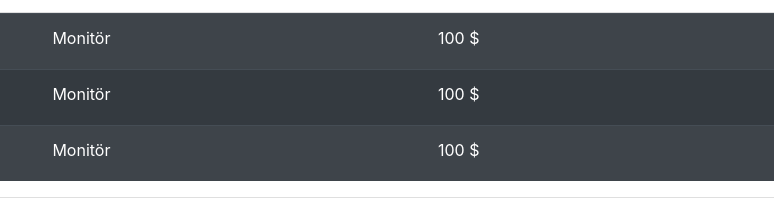
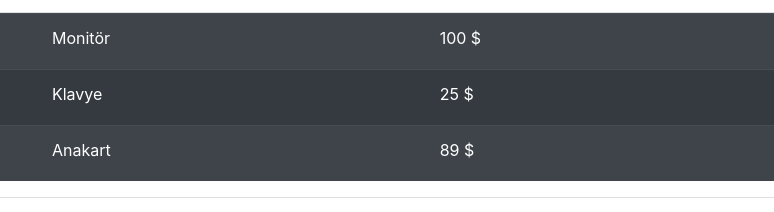
Before and after one commit to nuhcolakkadioglu/jsOemHesaplama, a plain HTML site: page index.html in a window 1280 px wide. Shown: the part 187-399 px from the top of the page, 189-963 px from the left. Drawn offline with nearby package versions, Linux system fonts and the light colour scheme.

Commit message:
modüllerin oluşturulması

```diff
--- a/app.js
+++ b/app.js
@@ -0,0 +1,32 @@
+//Storage Controller
+const StorageController = (function(){
+
+})();
+
+//Product Controller
+const ProductController=(function(){
+
+    //private alanlar
+
+
+    //public alan
+    return {
+
+    }
+
+
+})();
+
+//UI Controller
+const UIController = (function(){
+
+})();
+
+
+//App Controller
+
+const AppController = (function(ProductCtrl,UICtrl){
+
+
+
+})(ProductController,UIController);
--- a/index.html
+++ b/index.html
@@ -68,8 +68,8 @@
 
                     <tr>
                         <td>1</td>
-                        <td>Monitör</td>
-                        <td>100 $</td>
+                        <td>Klavye</td>
+                        <td>25 $</td>
                         <td class="text-right"> <button type="submit" class="btn btn-warning btn-sm">
                                 <i class="fas fa-edit"></i>
                             </button></td>
@@ -77,8 +77,8 @@
 
                     <tr>
                         <td>1</td>
-                        <td>Monitör</td>
-                        <td>100 $</td>
+                        <td>Anakart</td>
+                        <td>89 $</td>
                         <td class="text-right"> <button type="submit" class="btn btn-warning btn-sm">
                                 <i class="fas fa-edit"></i>
                             </button></td>
@@ -99,6 +99,7 @@
 
     <script src="https://ajax.googleapis.com/ajax/libs/jquery/3.6.0/jquery.min.js"></script>
     <script src="https://cdn.jsdelivr.net/npm/bootstrap@4.6.0/dist/js/bootstrap.bundle.min.js"></script>
+    <script src="app.js"></script>
 </body>
 
 </html>
```
